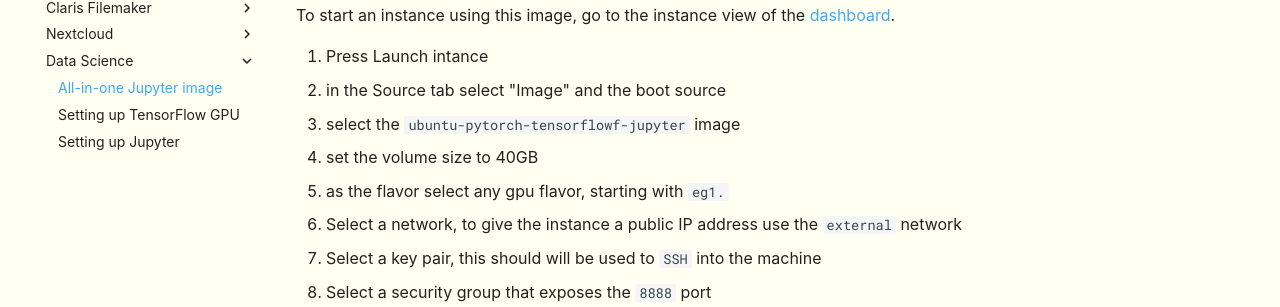
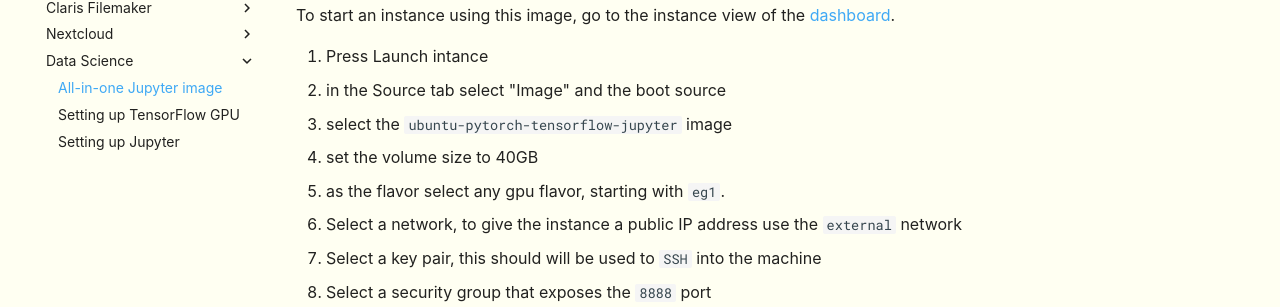
Before and after one commit to leafcloudhq/documentation-rtd, an MkDocs documentation site: the page built from docs/data-science/using-the-jupyter-image.md, in a window 1280 px wide and 900 px high. Shown: the part 319-626 px from the top of the window. Built offline with MkDocs 1.6.1 and Material for MkDocs 9.7.7, drawn with Linux system fonts in a browser that asks for light colours; some web fonts are replaced.

```diff
--- a/docs/data-science/using-the-jupyter-image.md
+++ b/docs/data-science/using-the-jupyter-image.md
@@ -8,9 +8,9 @@ To start an instance using this image, go to the instance view of the [dashboard
 
 1. Press Launch intance
 1. in the Source tab select "Image" and the boot source
-1. select the `ubuntu-pytorch-tensorflowf-jupyter` image
+1. select the `ubuntu-pytorch-tensorflow-jupyter` image
 1. set the volume size to 40GB
-1. as the flavor select any gpu flavor, starting with `eg1.`
+1. as the flavor select any gpu flavor, starting with `eg1`.
 1. Select a network, to give the instance a public IP address use the `external` network
 1. Select a key pair, this should will be used to `SSH` into the machine
 1. Select a security group that exposes the `8888` port
```
Also changed, not shown: docs/volumes/Live-volume-extension.md (+2 -0 lines), docs/volumes/Resizing-a-volume.md (+2 -0 lines).
